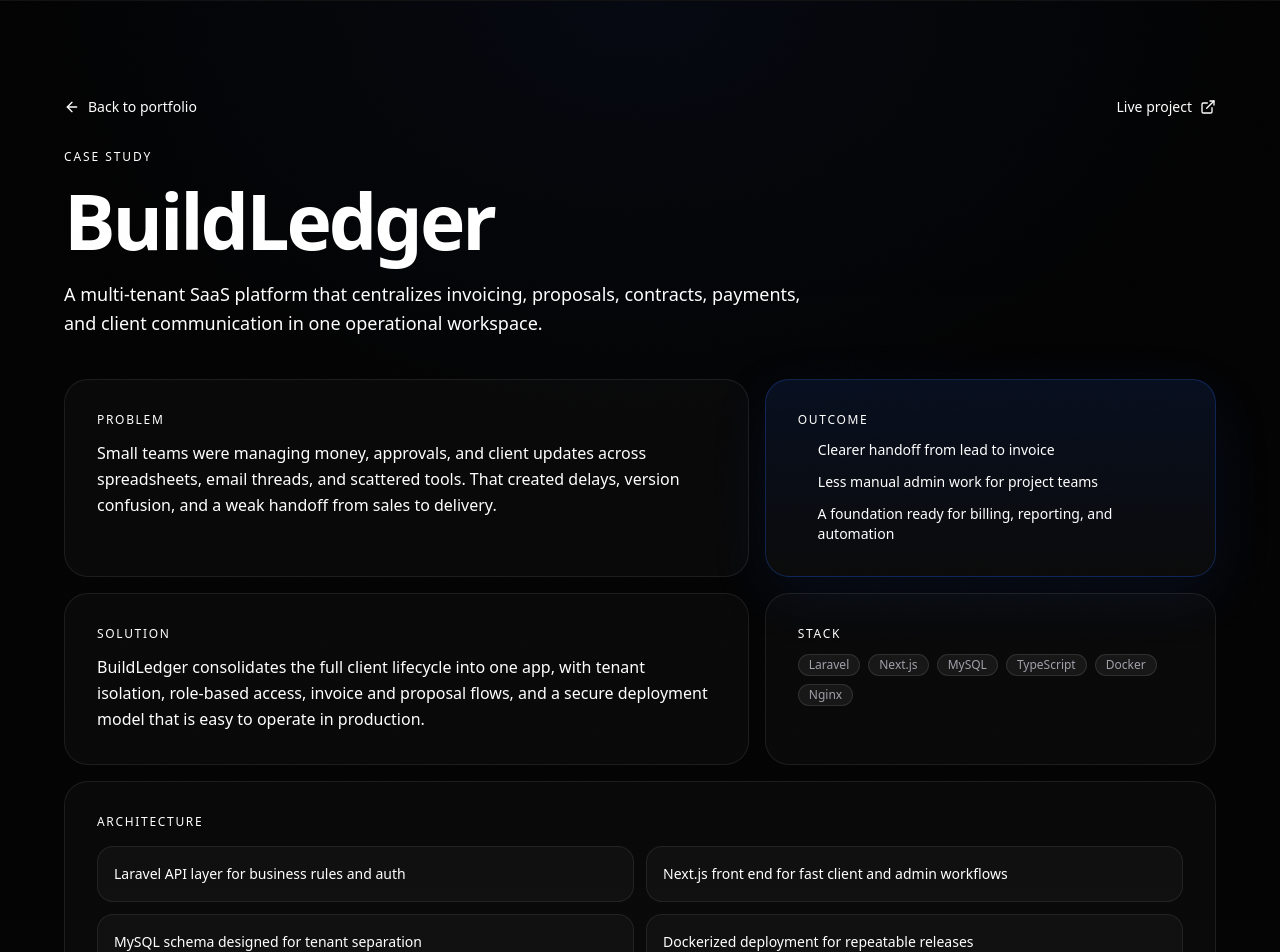
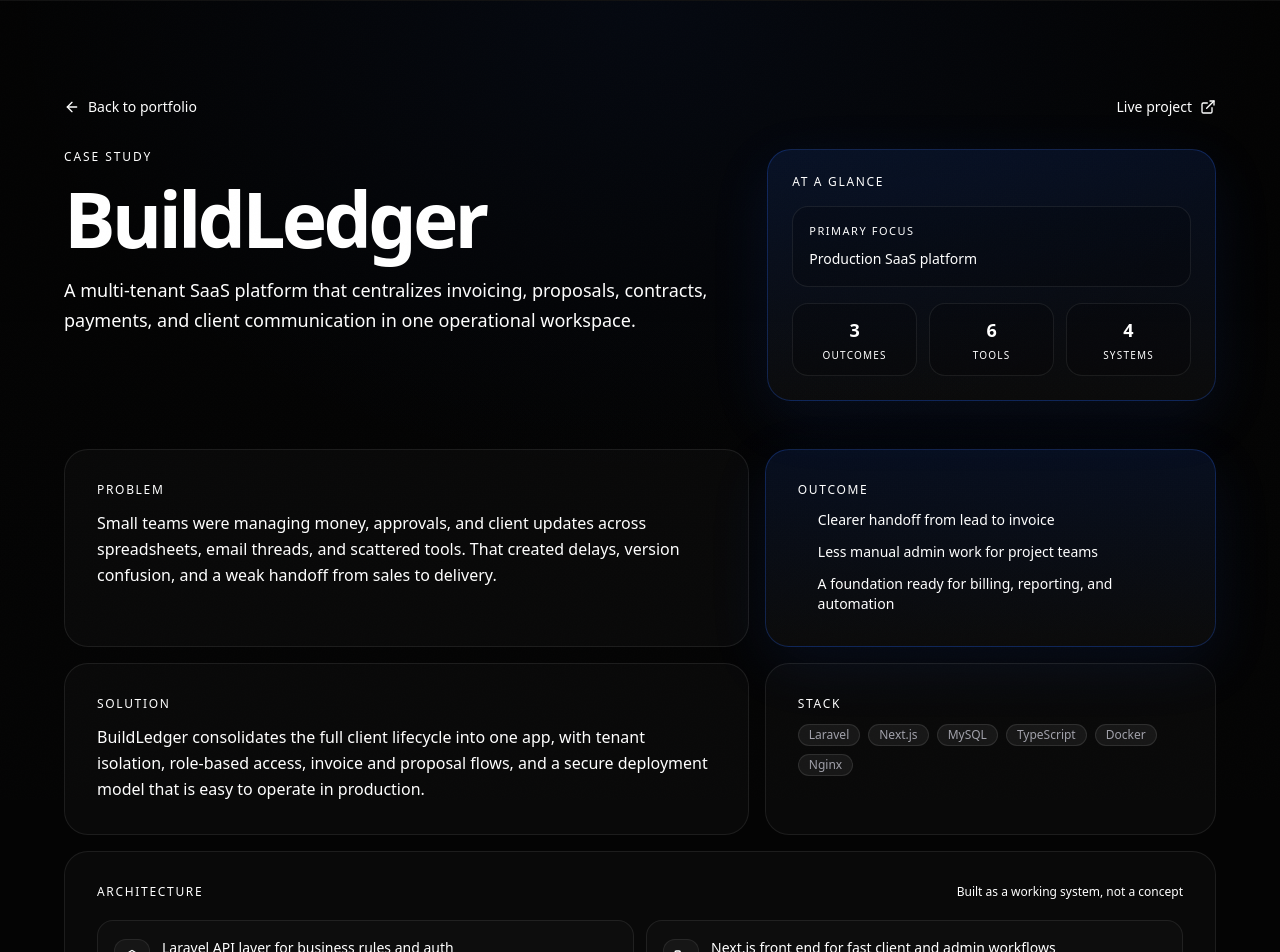
Before and after one commit to ynotunited/tony-portfolio, a Next.js app: page /projects/buildledger in a window 1280 px wide. Shown: the top 952 px of the page. Built offline with nearby package versions, Linux system fonts and the light colour scheme.

Commit message:
Polish project case studies

```diff
--- a/app/components/Projects.tsx
+++ b/app/components/Projects.tsx
@@ -84,6 +84,13 @@ export default function Projects() {
                           {project.description}
                         </p>
 
+                        <div className="flex items-center gap-2 text-xs font-medium text-white mb-4">
+                          <span className="inline-flex items-center gap-2 rounded-full border border-white/10 bg-white/[0.03] px-3 py-1.5">
+                            Read case study
+                            <ArrowUpRight className="w-3.5 h-3.5" aria-hidden="true" />
+                          </span>
+                        </div>
+
                         {/* Tags */}
                         <div className="flex flex-wrap gap-1.5 mt-auto">
                           {project.tags.map((tag) => (
--- a/app/projects/[slug]/page.tsx
+++ b/app/projects/[slug]/page.tsx
@@ -1,6 +1,6 @@
 import Link from 'next/link'
 import { notFound } from 'next/navigation'
-import { ArrowLeft, ArrowRight, ExternalLink } from 'lucide-react'
+import { ArrowLeft, ArrowRight, ExternalLink, CircleDot, ShieldCheck, Boxes, Workflow } from 'lucide-react'
 import { projects } from '@/app/data/portfolioData'
 
 export function generateStaticParams() {
@@ -43,16 +43,46 @@ export default function ProjectCaseStudyPage({
             )}
           </div>
 
-          <div className="max-w-4xl mb-10">
+          <div className="grid grid-cols-1 lg:grid-cols-5 gap-5 items-start mb-12">
+            <div className="lg:col-span-3 max-w-4xl">
               <p className="text-xs uppercase tracking-[0.16em] text-text-muted mb-4">
                 Case Study
               </p>
-            <h1 className="text-[clamp(2.4rem,6vw,4.8rem)] font-bold tracking-[-0.04em] leading-[1.03] mb-5">
+              <h1 className="text-[clamp(2.6rem,6vw,5rem)] font-bold tracking-[-0.05em] leading-[0.98] mb-5">
                 {project.title}
               </h1>
               <p className="text-text-secondary text-lg leading-relaxed max-w-3xl">
                 {project.caseStudy.summary}
               </p>
+            </div>
+
+            <div className="lg:col-span-2 section-card-strong p-5 sm:p-6">
+              <p className="text-xs uppercase tracking-[0.14em] text-text-muted mb-4">
+                At a glance
+              </p>
+              <div className="space-y-4">
+                <div className="rounded-2xl border border-white/[0.08] bg-black/20 p-4">
+                  <p className="text-[11px] uppercase tracking-[0.14em] text-text-muted mb-2">
+                    Primary focus
+                  </p>
+                  <p className="text-white text-sm leading-relaxed">
+                    {project.featured ? 'Production SaaS platform' : 'Business system delivered for real workflows'}
+                  </p>
+                </div>
+                <div className="grid grid-cols-3 gap-3">
+                  {[
+                    { value: project.caseStudy.outcome.length, label: 'outcomes' },
+                    { value: project.caseStudy.stack.length, label: 'tools' },
+                    { value: project.caseStudy.architecture.length, label: 'systems' },
+                  ].map((item) => (
+                    <div key={item.label} className="rounded-2xl border border-white/[0.08] bg-black/20 p-3 text-center">
+                      <p className="text-lg font-semibold text-white">{item.value}</p>
+                      <p className="text-[10px] uppercase tracking-[0.12em] text-text-muted mt-1">{item.label}</p>
+                    </div>
+                  ))}
+                </div>
+              </div>
+            </div>
           </div>
 
           <div className="grid grid-cols-1 lg:grid-cols-5 gap-4">
@@ -100,15 +130,30 @@ export default function ProjectCaseStudyPage({
             </div>
 
             <div className="lg:col-span-5 section-card p-6 sm:p-8">
-              <p className="text-xs uppercase tracking-[0.14em] text-text-muted mb-4">
+              <div className="flex items-center justify-between gap-4 mb-5">
+                <p className="text-xs uppercase tracking-[0.14em] text-text-muted">
                   Architecture
                 </p>
+                <p className="text-xs text-text-muted">
+                  Built as a working system, not a concept
+                </p>
+              </div>
               <div className="grid grid-cols-1 md:grid-cols-2 gap-3">
-                {project.caseStudy.architecture.map((item) => (
-                  <div key={item} className="proof-metric">
+                {project.caseStudy.architecture.map((item, index) => {
+                  const icons = [Boxes, Workflow, ShieldCheck, CircleDot]
+                  const Icon = icons[index % icons.length]
+                  return (
+                    <div
+                      key={item}
+                      className="rounded-2xl border border-white/[0.08] bg-white/[0.02] p-4 flex items-start gap-3"
+                    >
+                      <div className="mt-0.5 w-9 h-9 rounded-xl border border-white/[0.08] bg-white/[0.04] flex items-center justify-center">
+                        <Icon className="w-4 h-4 text-accent" aria-hidden="true" />
+                      </div>
                       <p className="text-sm text-white leading-relaxed">{item}</p>
                     </div>
-                ))}
+                  )
+                })}
               </div>
             </div>
           </div>
```
Lines whose indentation alone changed are shown as unchanged.
